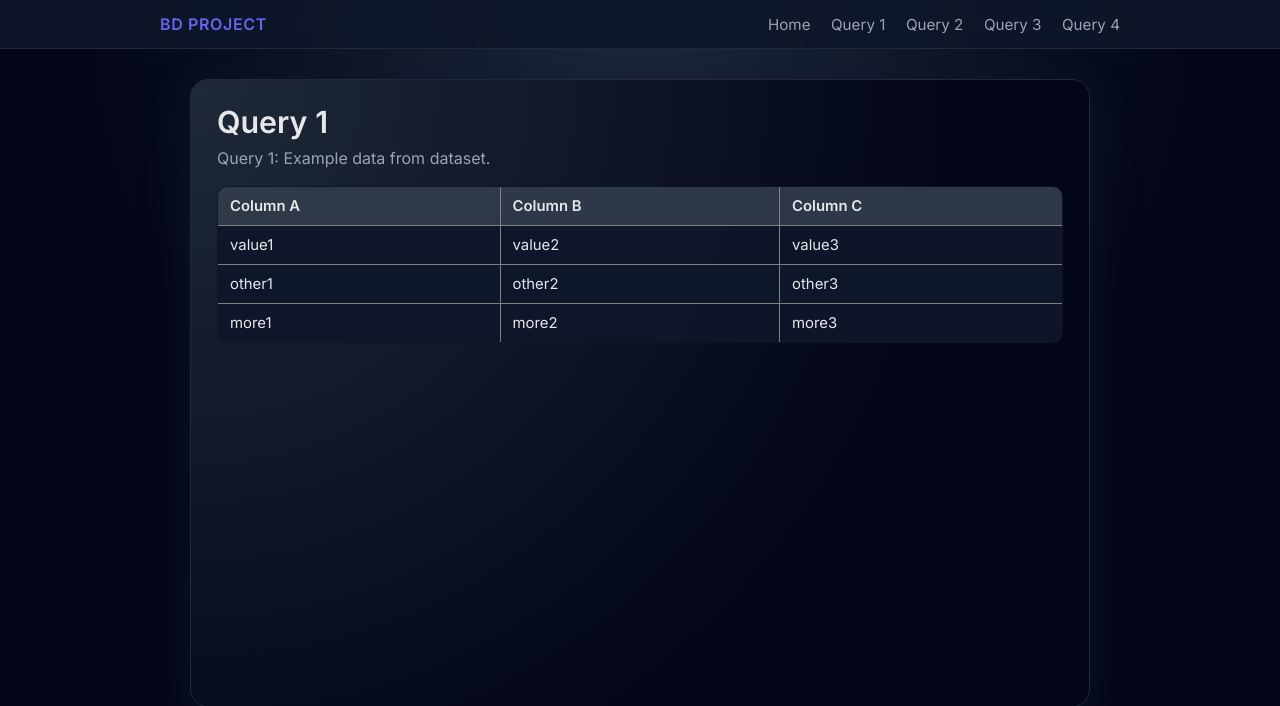
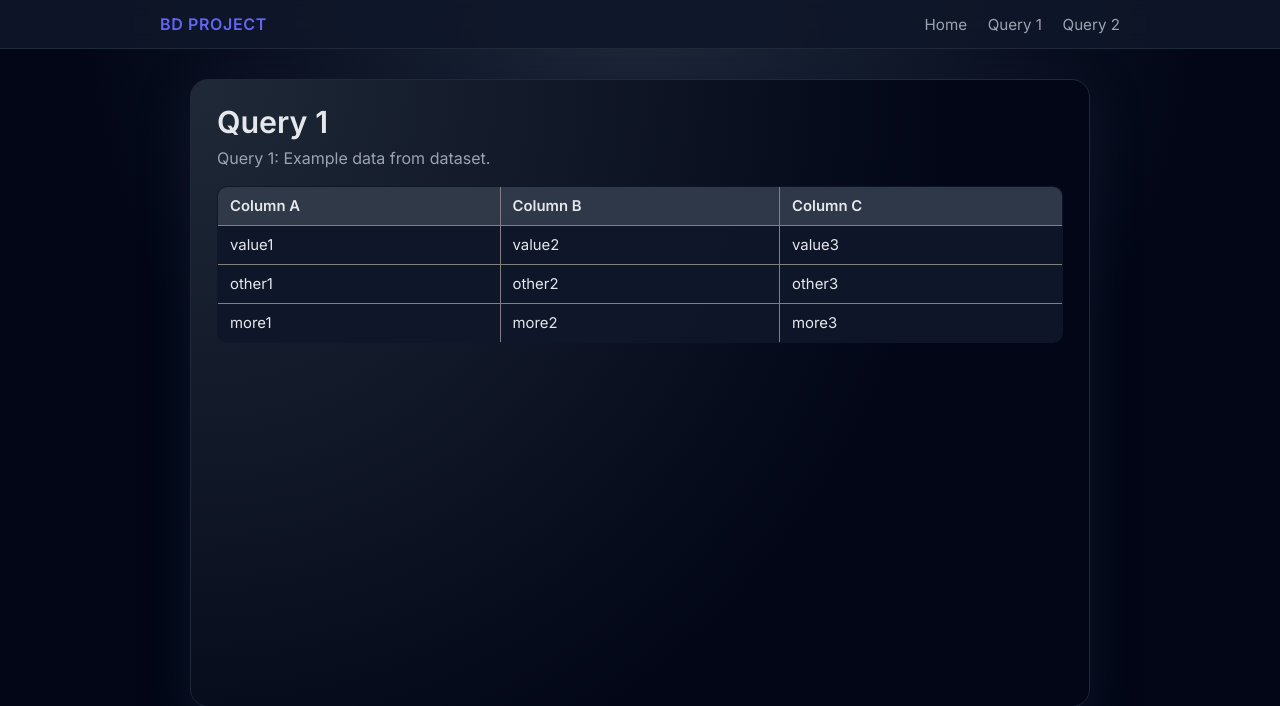
Before and after one commit to PedrobGraca/Billionaires_TP_BD, a Flask app: page /query1 in a window 1280 px wide. Shown: the top 706 px of the page. Run offline with Flask 3, Linux system fonts and the light colour scheme.

Commit message:
Fix broken links in navbar by removing unused Query 3 and 4 routes

```diff
--- a/app/templates/base.html
+++ b/app/templates/base.html
@@ -4,7 +4,7 @@
     <meta charset="UTF-8">
     <title>{% block title %}BD Project{% endblock %}</title>
 
-    <!-- (Opcional) Google Fonts -->
+    <!-- Google Fonts (optional) -->
     <link rel="preconnect" href="https://fonts.googleapis.com">
     <link rel="preconnect" href="https://fonts.gstatic.com" crossorigin>
     <link href="https://fonts.googleapis.com/css2?family=Inter:wght@300;400;600&display=swap" rel="stylesheet">
@@ -20,8 +20,6 @@
                     <a href="{{ url_for('index') }}">Home</a>
                     <a href="{{ url_for('query1') }}">Query 1</a>
                     <a href="{{ url_for('query2') }}">Query 2</a>
-                    <a href="{{ url_for('query3') }}">Query 3</a>
-                    <a href="{{ url_for('query4') }}">Query 4</a>
                 </div>
             </nav>
         </header>
```
